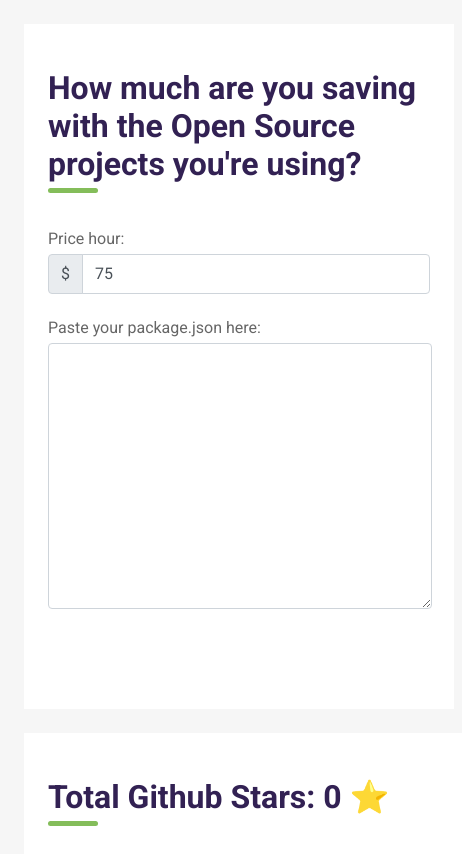
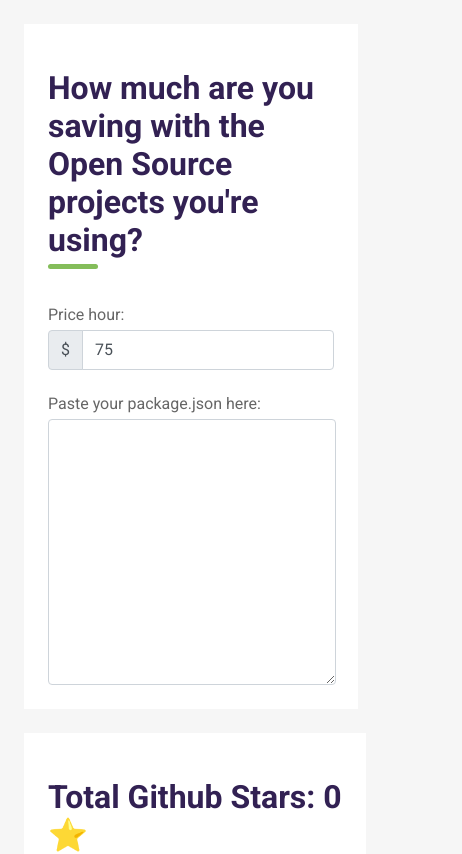
Before and after one commit to Elecash/os-calculator, an Angular app: page / in a window 390 px wide. Shown: the top 854 px of the page, 462 px wide, since content can reach past the window. Built offline with nearby package versions, Linux system fonts and the light colour scheme.

Commit message:
Fix media queries

```diff
--- a/src/styles.scss
+++ b/src/styles.scss
@@ -126,14 +126,17 @@ osc-home {
 }
 
 @media (max-width: 768px) {
-    .column {
-        display: flex;
+    .card {
         width: auto;
         margin: 24px 24px 0;
 
         &:last-child {
-            margin-bottom: 32px;
+            margin-bottom: 24px;
         }
+    }
+
+    .column {
+        display: flex;
     }
 
     osc-home {
```
